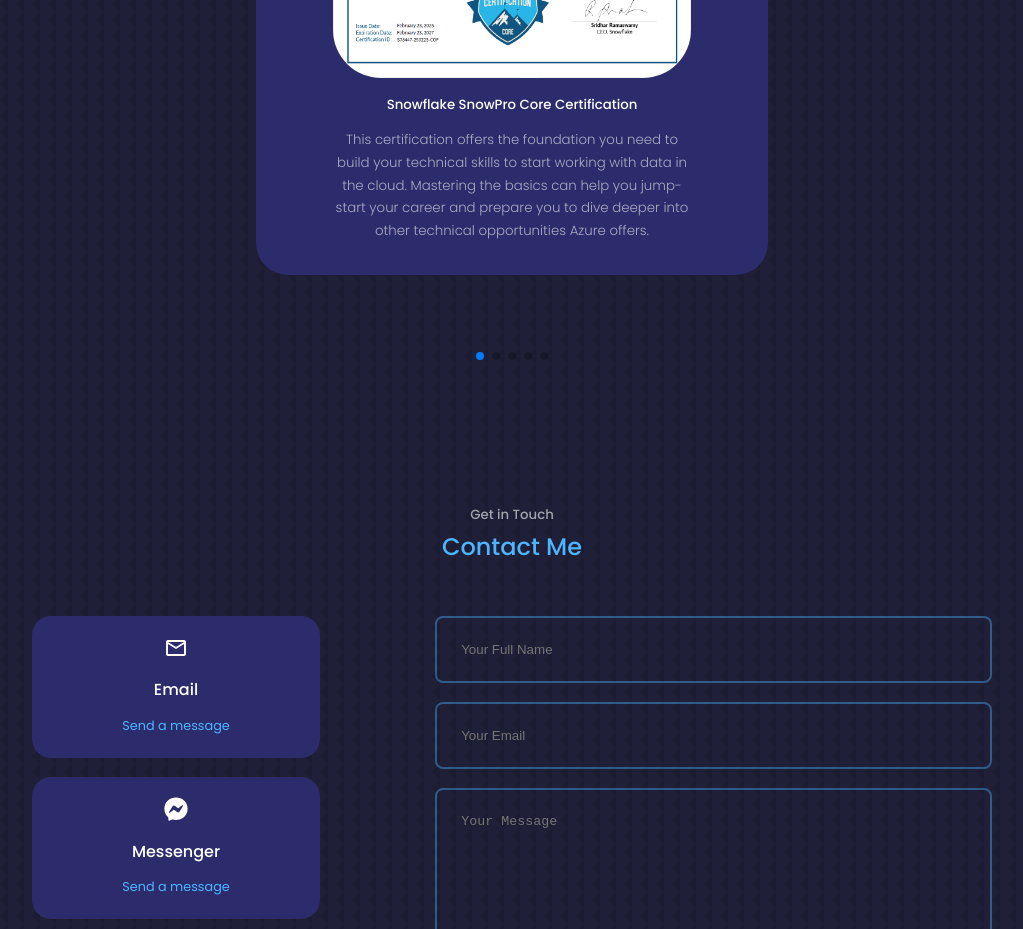
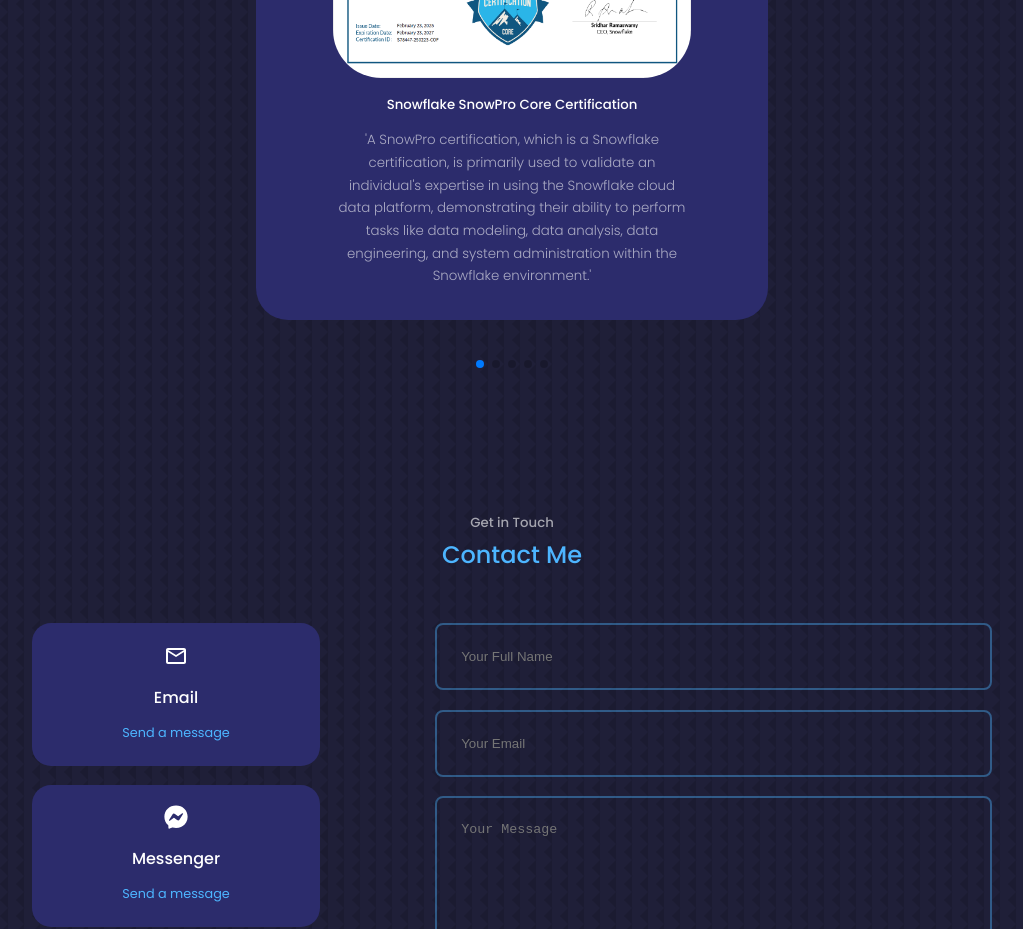
Before and after one commit to Vishnu-2000/Portfolio, a React (Create React App) app: page / in a window 1280 px wide. Shown: the part 5780-6709 px from the top of the page, without its empty margins (128-1151 px from the left). Built offline with nearby package versions, Linux system fonts and the light colour scheme; the HTML template or start-up script is replaced by a standard one.

Commit message:
Updated Comment

```diff
--- a/src/components/testimonials/Testimonials.jsx
+++ b/src/components/testimonials/Testimonials.jsx
@@ -19,7 +19,7 @@
   {
     avatar : AVTR1,
     name : 'Snowflake SnowPro Core Certification',
-    review : 'This certification offers the foundation you need to build your technical skills to start working with data in the cloud. Mastering the basics can help you jump-start your career and prepare you to dive deeper into other technical opportunities Azure offers.'
+    review : "'A SnowPro certification, which is a Snowflake certification, is primarily used to validate an individual's expertise in using the Snowflake cloud data platform, demonstrating their ability to perform tasks like data modeling, data analysis, data engineering, and system administration within the Snowflake environment.'"
   },
   {
     avatar : AVTR2,
```
